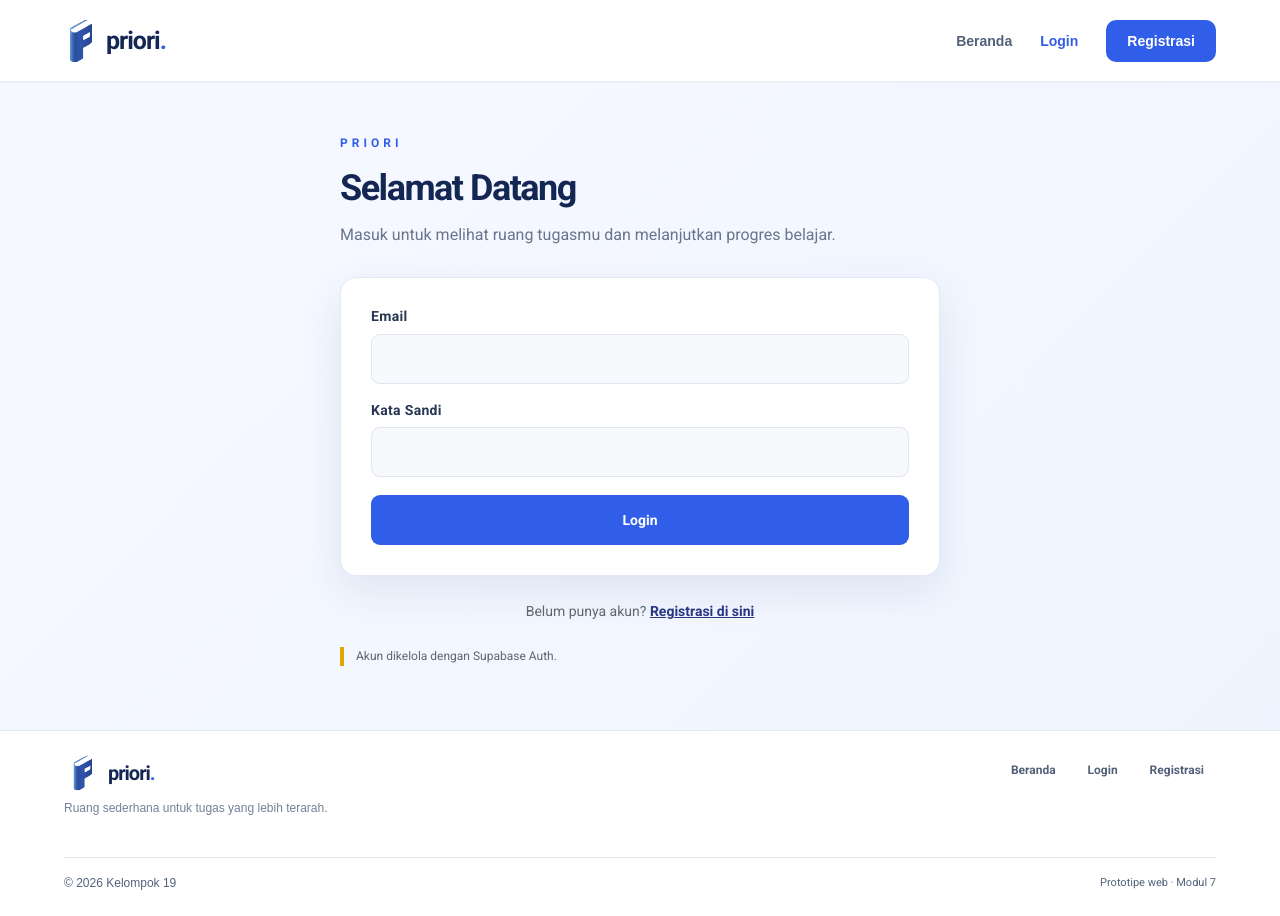
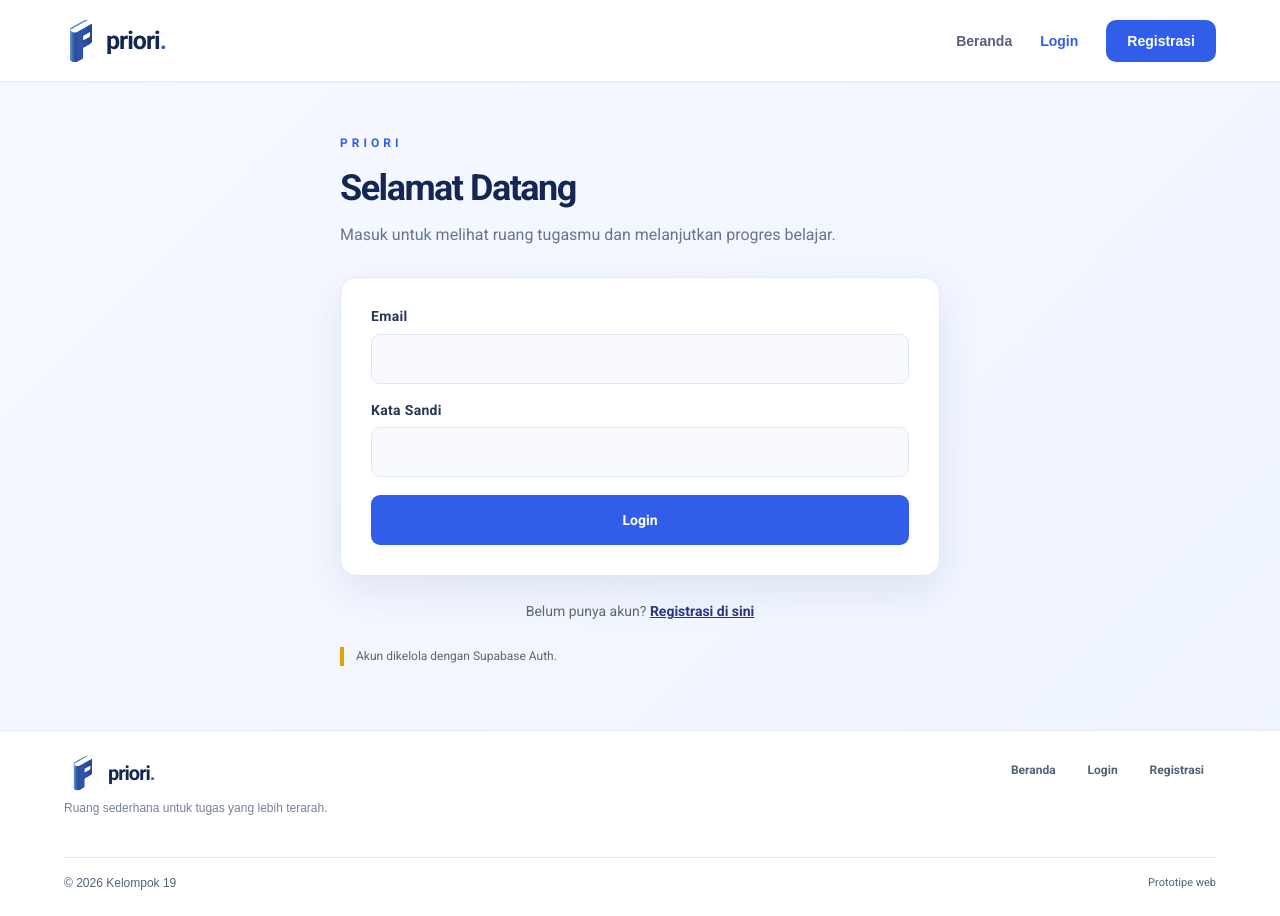
Before and after one commit to fyrdakk/priori_kelompok19, a React (Vite) app: page /login in a window 1280 px wide. Built offline with nearby package versions, Linux system fonts and the light colour scheme; no server answers; the database is empty.

Commit message:
Remove 'Modul 7' from footer text

```diff
--- a/src/components/PublicLayout.jsx
+++ b/src/components/PublicLayout.jsx
@@ -19,7 +19,7 @@ function PublicFooter() {
       </div>
       <div className="footer-bottom">
         <p>&copy; 2026 Kelompok 19</p>
-        <span>Prototipe web · Modul 7</span>
+        <span>Prototipe web</span>
       </div>
     </footer>
   )
```
